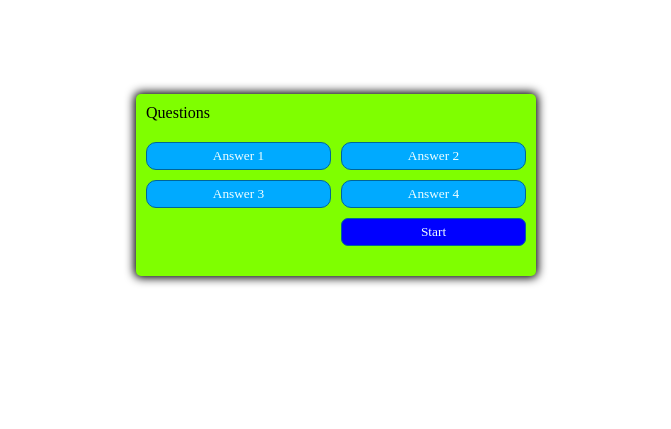
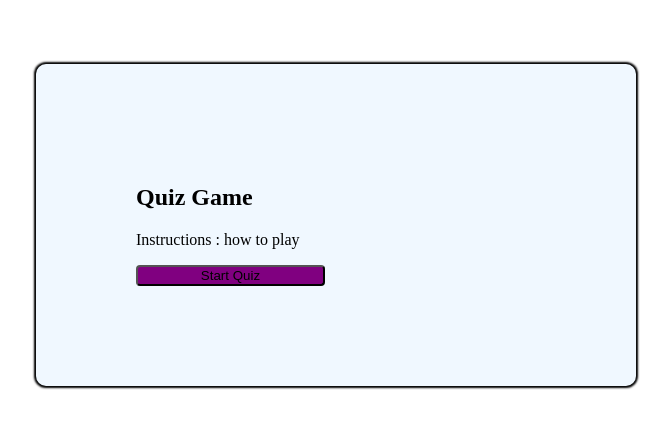
Before and after one commit to AbayomiAroyeun/Quiz_App_Challenge, a plain HTML site: page index.html in a window 1280 px wide. Shown: the part 135-564 px from the top of the page, without its empty margins (304-975 px from the left). Drawn offline with Linux system fonts and the light colour scheme.

Commit message:
codes updated with instructions

```diff
--- a/index.html
+++ b/index.html
@@ -9,19 +9,33 @@
     <title>Quiz</title>
 </head>
 
-<body></body>
+<body>
+
     <div class="container">
-    <div id="question-container" class="hide"> </div>
+
+        <div id="start-page">
+            <h2>Quiz Game</h2>
+            <p>Instructions : how to play</p>
+            <button id="start-btn" class="start-btn">Start Quiz</button>
+        </div>
+
+
+
+        <div id="question-container" class="hide">
             <div id="question">Questions</div>
             <div id="answer-buttons" class="btn-grid">
-    <button id= "choice1"class="btn">Answer 1</button>
-    <button id="choice2" class="btn">Answer 2</button>
-    <button id="choice3"class="btn">Answer 3</button>
-    <button id="choice4"class="btn">Answer 4</button>
+                <button id="choice1" class="btn"> 1</button>
+                <button id="choice2" class="btn"> 2</button>
+                <button id="choice3" class="btn"> 3</button>
+                <button id="choice4" class="btn"> 4</button>
                 <div class="controls"></div>
-    <button id="start-btn" class="start-btn btn">Start</button>
+
+            </div>
             <button id="Next-btn" class="Next-btn hide">Next</button>
         </div>
+
+
+
 
         <script src="script.js"></script>
 </body>
--- a/script.js
+++ b/script.js
@@ -1,57 +1,95 @@
-const startButton = document.getElementById('start-btn')
+const startButton = document.getElementById('start-btn');
+const setNextBtn = document.getElementById('Next-btn');
 const questionContainerElement = document.getElementById
-('question-container')
-const questionElement = document.getElementById('question')
+    ('question-container');
+const questionElement = document.getElementById('question');
 const answerButtonsElement = document.getElementById
-('answer-buttons')
-let shuffledQuestions, currentQuestionIndex
-
-startButton.addEventListener('click', startTheQuiz)
+    ('answer-buttons');
+let shuffledQuestions, currentQuestionIndex;
+const startPageEl = document.getElementById("start-page")
 
 
 
 
 
+
+
+startButton.addEventListener('click', startTheQuiz);
+setNextBtn.addEventListener('click', setNextQuestion);
+
+
 function startTheQuiz() {
     console.log("started")
-    startButton.classList.add('hide')
-    shuffledQuestions = questions.sort(() => Math.random() - .5)
-    currentQuestionIndex = 0
-    questionContainerElement.classList.remove('hide')
-    setNextQuestion()
+    startPageEl.classList.add('hide');
+    questionContainerElement.classList.remove('hide');
+    setNextBtn.classList.remove("hide")
+    //shuffledQuestions = questions.sort(() => Math.random() - .5)
+    currentQuestionIndex = 0;
+    console.log(questions[currentQuestionIndex])
+    showQuestion(questions[currentQuestionIndex])
 }
 
 
 function setNextQuestion() {
-showQuestion(shuffledQuestions[currentQuestionIndex])
+    currentQuestionIndex++;
+    showQuestion(questions[currentQuestionIndex])
 
 }
-function showQuestion(question){
+function showQuestion(question) {
     console.log(question)
-questionElement.innerText = question.Questions
-   document.getElementById ("choice1").textContent  = question.Answer[0].text
-   document.getElementById ("choice2").textContent  = question.Answer[1].text
-   document.getElementById ("choice3").textContent  = question.Answer[2].text
-   document.getElementById ("choice4").textContent  = question.Answer[3].text
+    questionElement.innerText = question.Questions
+    document.getElementById("choice1").textContent = question.Answer[0].text
+    document.getElementById("choice2").textContent = question.Answer[1].text
+    document.getElementById("choice3").textContent = question.Answer[2].text
+    document.getElementById("choice4").textContent = question.Answer[3].text
 }
 function selectAnswer() {
-console.log('working')
+    console.log('working')
 
 }
 
 const questions = [
 
     {
-        Questions: "2+2?",
+        Questions: "Commonly used data that do not include ?",
         Answer: [
-            { text: '4', correct: true },
-            { text: '22', correct: false },
-            { text: '7', correct: false },
-            { text: '10', correct: false },
+            { text: '1.alerts', correct: true },
+            { text: '2.strings', correct: false },
+            { text: '3.booleans', correct: false },
+            { text: '4.numbers', correct: false },
+            choice1.addEventListener
         ]
-
+    },
+     {
+        Questions: "The condition in an if / else statement is enclosed with ?",
+        Answer: [
+            { text: '1.quotes', correct: false },
+            { text: '2.curly brackets', correct: false },
+            { text: '3.parenthesis', correct: true },
+            { text: '4.square brackets', correct: false },
+            choice2.addEventListener
+        ]
+    },
+    {
+        Questions: "A very useful tool used during development and debugging for printing content to the debugger is ?",
+        Answer: [
+            { text: '1.terminal/bash', correct: false },
+            { text: '2.console.log', correct: true },
+            { text: '3.javascript', correct: false },
+            { text: '4.for loops', correct: false },
+            choice3.addEventListener
+        ]
+    },
+    {
+        Questions: "Arrays in Javascript can be used to store ?",
+        Answer: [
+            { text: '1.numbers and strings', correct: false },
+            { text: '2.other arrays', correct: false },
+            { text: '3.booleans', correct: true },
+            { text: '4.all of the above', correct: false },
+            choice4.addEventListener
+        ]
     }
-
 ]
 
 document.getElementById('answer-buttons').addEventListener('click', selectAnswer)
--- a/styles.css
+++ b/styles.css
@@ -1,4 +1,78 @@
-*, *::before, *::after {
+.container {
+    width: 400px;
+    background-color: aliceblue;
+    border-radius: 10px;
+    padding: 100px;
+    box-shadow: 0 0 2px 2px;
+
+
+}
+
+
+.btn-grid {
+    display: grid;
+    color: none;
+    gap: 5px;
+
+    margin: 5px 0;
+}
+
+
+body {
+    --color: var(--color-nuetral);
+    padding: 0;
+    margin: 0;
+    display: flex;
+    width: 100vw;
+    height: 90vh;
+    justify-content: center;
+    align-items: center;
+}
+
+
+.btn {
+    background-color: purple;
+    width: 5cm;
+    border-radius: 5px;
+    text-align: left;
+    text-align: justify;
+    height: 1cm;
+}
+
+#start-btn {
+    background-color: purple;
+    border-radius: 4px;
+    width: 5cm;
+}
+
+.hide {
+    display: none;
+}
+
+
+ /* #answer-buttons{
+
+
+
+
+
+ } */
+
+
+
+
+
+
+
+
+
+
+
+
+
+
+
+/* *, *::before, *::after {
     box-sizing: border-box;
     font-family: Gotham Rounded;
 }
@@ -9,16 +83,7 @@
     --color-wrong: 0;
     --color-correct: 145;
 }
-body{
-    --color: var(--color-nuetral);
-    padding: 0;
-    margin: 0;
-    display: flex;
-    width: 100vw;
-    height: 80vh;
-    justify-content: center;
-    align-items: center;
-    background-color: hsl(var(--color)),100%, 20%;
+
 
 }
 
@@ -31,31 +96,20 @@ body.wrong{
 
 .container {
     width: 400px;
-    background-color: chartreuse;
+    background-color:purple
     border-radius: 5px;
     padding: 10px;
     box-shadow: 0 0 10px 2px;
 }
 
-.btn-grid {
-    display: grid;
-    grid-template-columns: repeat(2, auto);
-    gap: 10px;
-    margin:20px 0;
+
 }
-.btn{
---color: var(--color-neutral);
-border: 1px solid hsl(var(--color),100%, 30%);
-background-color: hsl(var(--color),100%,50%);
-border: radius 5px;
-padding:5px 10px;
-color:azure;
-outline:aqua;
 
 
-    border-radius: 10px;
 
-}
+    border-radius: 10px; */
+
+/* }
 .btn:hover{
     border-color: red;
 }
@@ -67,10 +121,8 @@ outline:aqua;
 }
 .start-btn, Next-btn {
     border-radius: 7px;
-    background-color: blue;
+    background-color: purple
     padding: 5px 6px;
 
 }
-.hide {
-    display: none;
-}
+ */
```
Also changed, not shown: 1 other file. Lines whose indentation alone changed are shown as unchanged.
